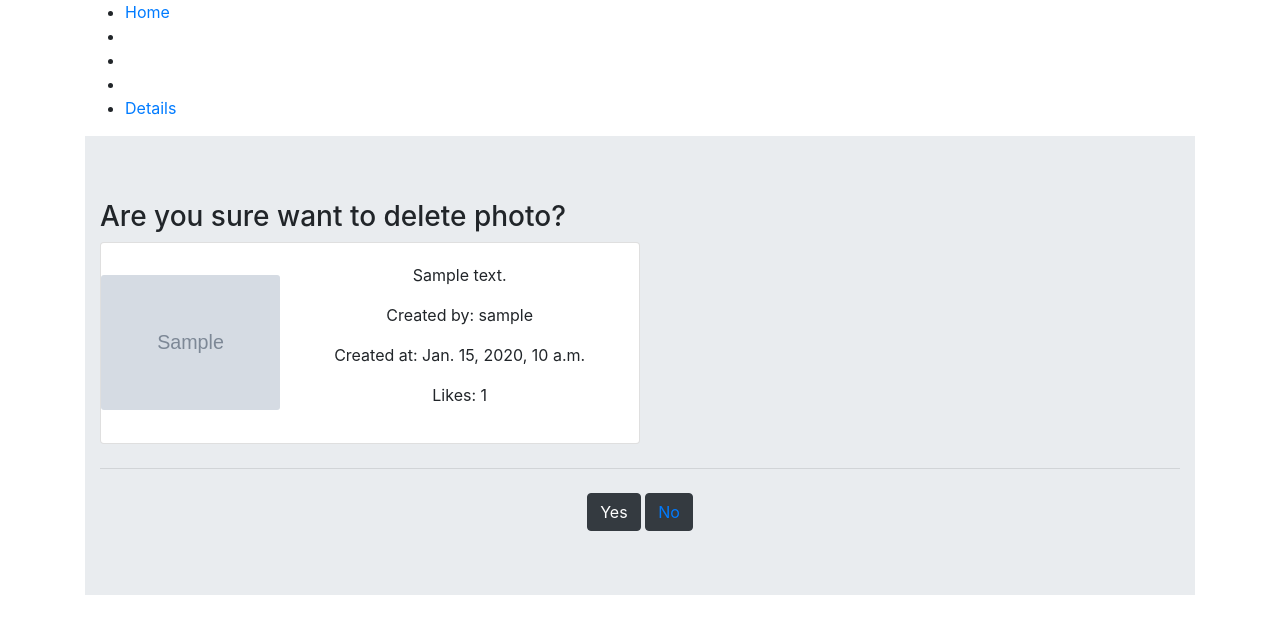
After one commit to DinaraKA/exam_9_gallery, a Django app: page /photo/1/delete/ in a window 1280 px wide. The commit adds this page. Shown: the top 634 px of the page. Run offline with Django 3.2, Linux system fonts and the light colour scheme; tables that the repository leaves empty hold one stand-in row (values such as "Sample post"); grey boxes marked "Sample" are stand-in pictures; some libraries are stand-ins or nearby versions.

Commit message:
Added photo delete option.

```diff
--- /dev/null
+++ b/source/webapp/templates/delete.html
@@ -0,0 +1,33 @@
+{% extends "base.html" %}
+{% block title %}Delete Photo{% endblock %}
+{% block menu %}
+    <li><a href="{% url 'webapp:photo_detail' photo.pk %}">Details</a></li>
+{% endblock %}
+{% block content %}
+    <div class="jumbotron jumbotron-fluid">
+        <div class="container">
+            <h3>Are you sure want to delete photo?</h3>
+            <form method="POST" action="{% url "webapp:delete_photo" photo.pk %}" class="text-center">
+                {% csrf_token %}
+                <div class="card mb-3" style="max-width: 540px; justify-items: center">
+                  <div class="row no-gutters" style="align-items: center">
+                    <div class="col-md-4">
+                      <img src="{{ photo.photo.url }}" class="card-img" alt="photo">
+                    </div>
+                    <div class="col-md-8">
+                      <div class="card-body">
+                          <p class="card-note">{{ photo.note }}</p>
+                          <p class="card-note">Created by: {{ photo.author }}</p>
+                          <p class="card-note">Created at: {{ photo.created_at }}</p>
+                          <p class="card-like">Likes: {{ photo.like }}</p>
+                      </div>
+                    </div>
+                  </div>
+                </div>
+                <hr class="my-4">
+                <button type="submit" class="btn btn-dark" value="Подтвердить">Yes</button>
+                <button type="submit" class="btn btn-dark" value="Submit"><a href="{% url 'webapp:photo_detail' photo.pk %}">No</a></button>
+            </form>
+        </div>
+    </div>
+{% endblock %}
--- a/source/webapp/templates/detail.html
+++ b/source/webapp/templates/detail.html
@@ -1,6 +1,7 @@
 {% extends 'base.html' %}
 {% block menu %}
     <li><a href="{% url 'webapp:edit_photo' photo.pk %}">Edit Photo</a></li>
+    <li><a href="{% url 'webapp:delete_photo' photo.pk %}">Delete Photo</a></li>
 {% endblock %}
 {% block content %}
     <div class="card  mb-3" style="max-width: 540px;">
--- a/source/webapp/urls.py
+++ b/source/webapp/urls.py
@@ -1,5 +1,5 @@
 from django.urls import path
-from webapp.views import IndexView, PhotoView, AddPhoto, EditPhoto
+from webapp.views import IndexView, PhotoView, AddPhoto, EditPhoto, DeletePhoto
 
 app_name = 'webapp'
 
@@ -8,4 +8,5 @@ urlpatterns = [
     path('photo/<int:pk>/', PhotoView.as_view(), name='photo_detail'),
     path('photo/add/', AddPhoto.as_view(), name='add_photo'),
     path('photo/<int:pk>/edit/', EditPhoto.as_view(), name='edit_photo'),
+    path('photo/<int:pk>/delete/', DeletePhoto.as_view(), name='delete_photo'),
 ]
--- a/source/webapp/views.py
+++ b/source/webapp/views.py
@@ -1,6 +1,6 @@
 from django.shortcuts import redirect
-from django.urls import reverse
-from django.views.generic import ListView, DetailView, CreateView, UpdateView
+from django.urls import reverse, reverse_lazy
+from django.views.generic import ListView, DetailView, CreateView, UpdateView, DeleteView
 
 from webapp.models import Photo
 
@@ -38,3 +38,10 @@ class EditPhoto(UpdateView):
 
     def get_success_url(self):
         return reverse('webapp:photo_detail', kwargs={'pk': self.object.pk})
+
+
+class DeletePhoto(DeleteView):
+    model = Photo
+    context_object_name = 'photo'
+    template_name = 'delete.html'
+    success_url = reverse_lazy('webapp:index')
```
